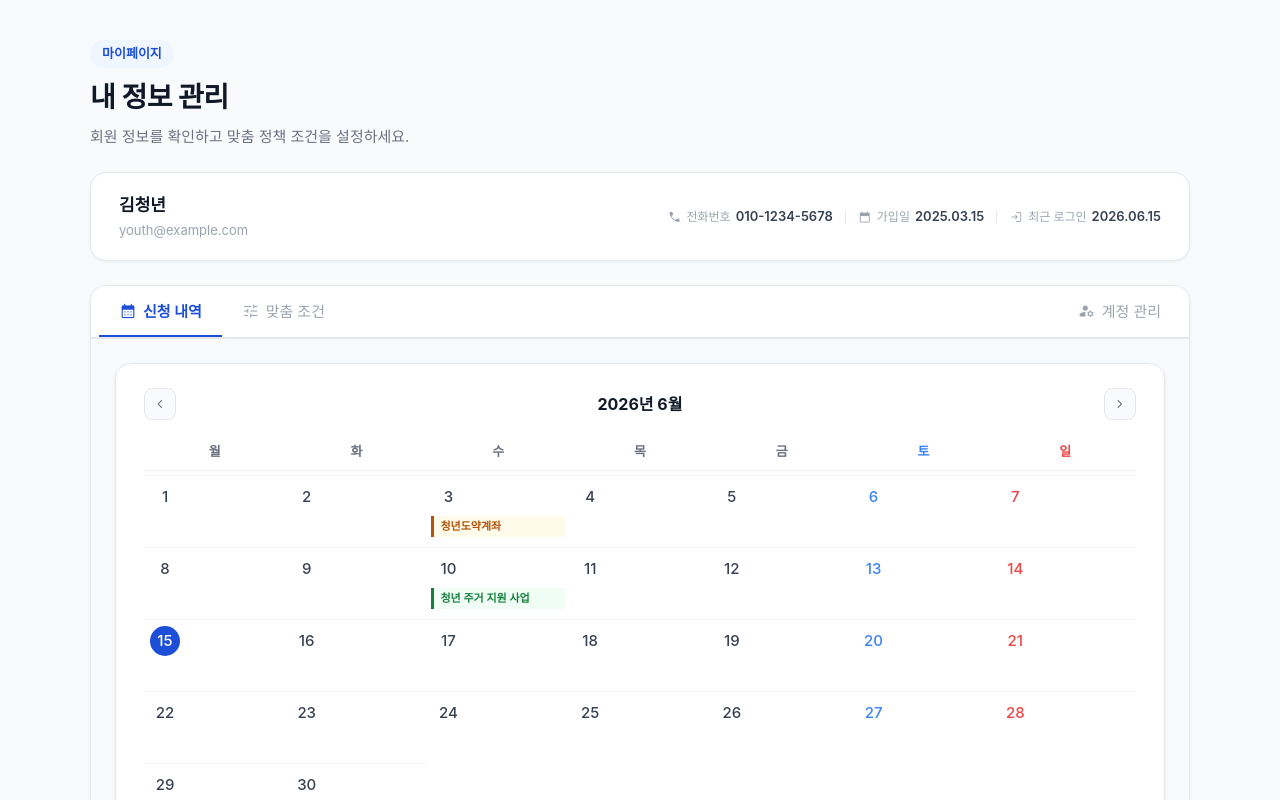
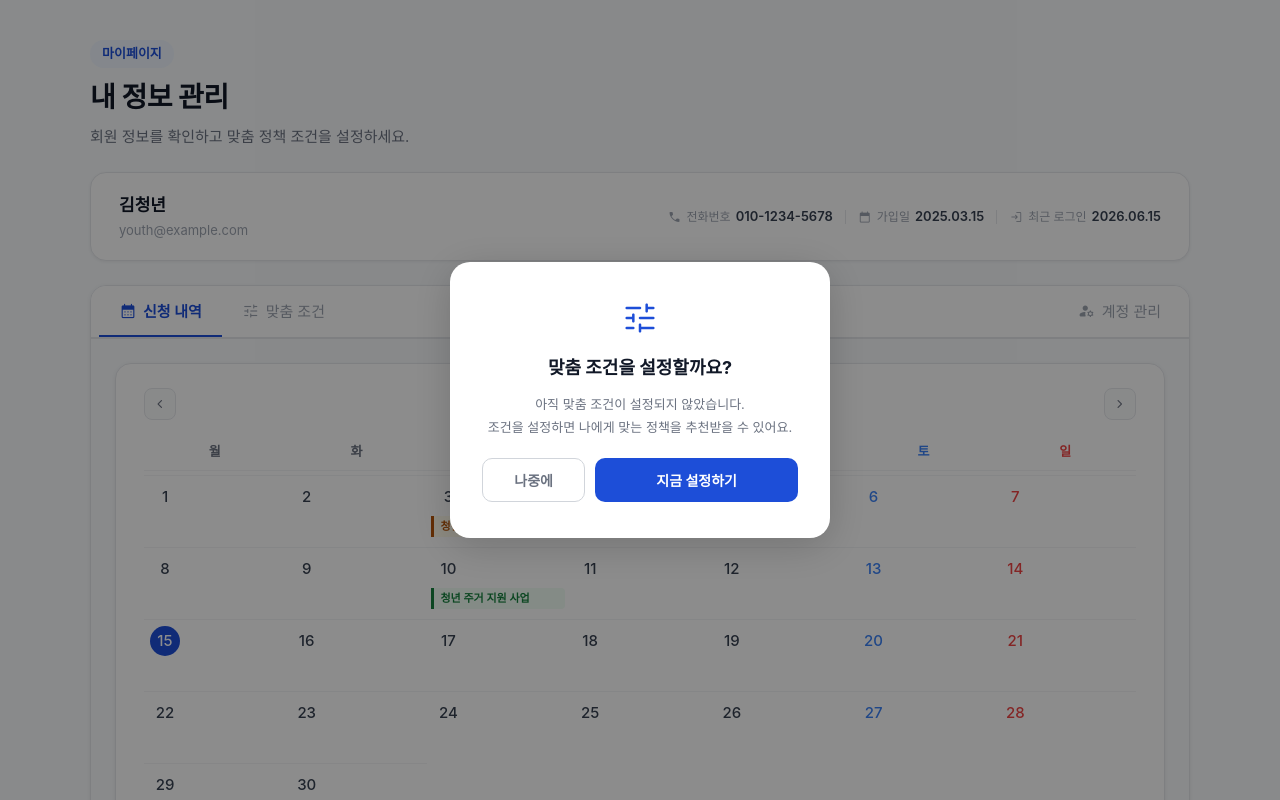
Before and after one commit to ark-netizen/-on, a React (Vite) app: page / in a window 1280 px wide. Shown: the top 800 px of the page. Built offline with nearby package versions, Linux system fonts and the light colour scheme; a web font is replaced by a local one.

Commit message:
feat: show pref setup prompt modal on first login with empty conditions

```diff
--- a/src/components/mypage/MyPageContainer.jsx
+++ b/src/components/mypage/MyPageContainer.jsx
@@ -1,4 +1,4 @@
-import { useState } from 'react'
+import { useState, useEffect } from 'react'
 import PageHeader from './PageHeader'
 import TabBar from './TabBar'
 import UserInfoTab from './UserInfoTab'
@@ -35,11 +35,30 @@ const INITIAL_PREFS = {
   keywords: [],
 }
 
+function isPrefsEmpty(p) {
+  return !p.sido && !p.age && !p.maritalStatus && !p.education &&
+    !p.employmentStatus && p.majorFields.length === 0 &&
+    p.specialFields.length === 0 && p.keywords.length === 0
+}
+
 export default function MyPageContainer() {
   const [activeTab, setActiveTab] = useState('info')
   const [user, setUser]     = useState(MOCK_USER)
   const [prefs, setPrefs]   = useState(INITIAL_PREFS)
   const [refreshKey, setRefreshKey] = useState(0)
+  const [showPrefPrompt, setShowPrefPrompt] = useState(false)
+
+  useEffect(() => {
+    if (isPrefsEmpty(prefs)) {
+      const t = setTimeout(() => setShowPrefPrompt(true), 600)
+      return () => clearTimeout(t)
+    }
+  }, [])
+
+  const handlePrefYes = () => {
+    setShowPrefPrompt(false)
+    setActiveTab('prefs')
+  }
 
   return (
     <div style={styles.page}>
@@ -60,6 +79,36 @@ export default function MyPageContainer() {
             <MetaItem icon="login" label="최근 로그인" value={user.lastLogin.replace(/-/g, '.')} />
           </div>
         </div>
+
+        {/* 맞춤 조건 미설정 안내 모달 */}
+        {showPrefPrompt && (
+          <div style={modal.overlay}>
+            <div style={modal.box}>
+              <span className="material-symbols-rounded" style={{ fontSize: 40, color: '#1D4ED8' }}>tune</span>
+              <div style={modal.title}>맞춤 조건을 설정할까요?</div>
+              <div style={modal.desc}>
+                아직 맞춤 조건이 설정되지 않았습니다.<br />
+                조건을 설정하면 나에게 맞는 정책을 추천받을 수 있어요.
+              </div>
+              <div style={modal.btnRow}>
+                <button
+                  style={modal.btnSecondary}
+                  type="button"
+                  onClick={() => setShowPrefPrompt(false)}
+                >
+                  나중에
+                </button>
+                <button
+                  style={modal.btnPrimary}
+                  type="button"
+                  onClick={handlePrefYes}
+                >
+                  지금 설정하기
+                </button>
+              </div>
+            </div>
+          </div>
+        )}
 
         {/* 탭 + 콘텐츠 */}
         <div style={styles.tabContainer}>
@@ -163,3 +212,67 @@ const styles = {
     padding: '24px',
   },
 }
+
+const modal = {
+  overlay: {
+    position: 'fixed',
+    inset: 0,
+    backgroundColor: 'rgba(0,0,0,0.45)',
+    display: 'flex',
+    alignItems: 'center',
+    justifyContent: 'center',
+    zIndex: 1000,
+  },
+  box: {
+    backgroundColor: '#ffffff',
+    borderRadius: 20,
+    padding: '36px 32px',
+    maxWidth: 380,
+    width: '90%',
+    display: 'flex',
+    flexDirection: 'column',
+    alignItems: 'center',
+    gap: 12,
+    boxShadow: '0 8px 40px rgba(0,0,0,0.18)',
+  },
+  title: {
+    fontSize: 18,
+    fontWeight: 700,
+    color: '#111827',
+    marginTop: 4,
+  },
+  desc: {
+    fontSize: 13,
+    color: '#6b7280',
+    textAlign: 'center',
+    lineHeight: 1.7,
+  },
+  btnRow: {
+    display: 'flex',
+    gap: 10,
+    marginTop: 8,
+    width: '100%',
+  },
+  btnSecondary: {
+    flex: 1,
+    padding: '11px 0',
+    borderRadius: 10,
+    border: '1.5px solid #d1d5db',
+    backgroundColor: '#ffffff',
+    color: '#6b7280',
+    fontSize: 14,
+    fontWeight: 600,
+    cursor: 'pointer',
+  },
+  btnPrimary: {
+    flex: 2,
+    padding: '11px 0',
+    borderRadius: 10,
+    border: 'none',
+    backgroundColor: '#1D4ED8',
+    color: '#ffffff',
+    fontSize: 14,
+    fontWeight: 700,
+    cursor: 'pointer',
+  },
+}
```
